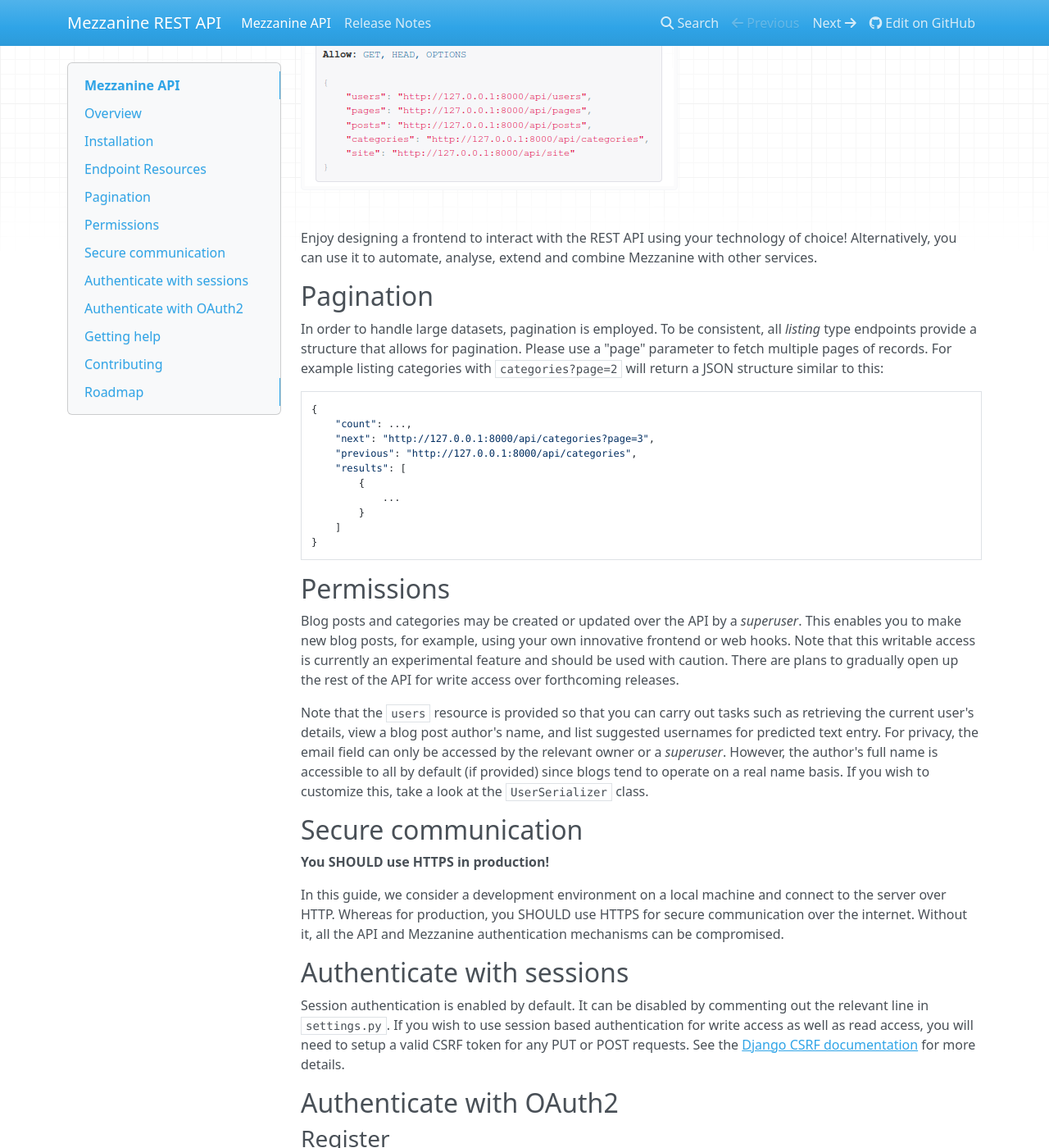
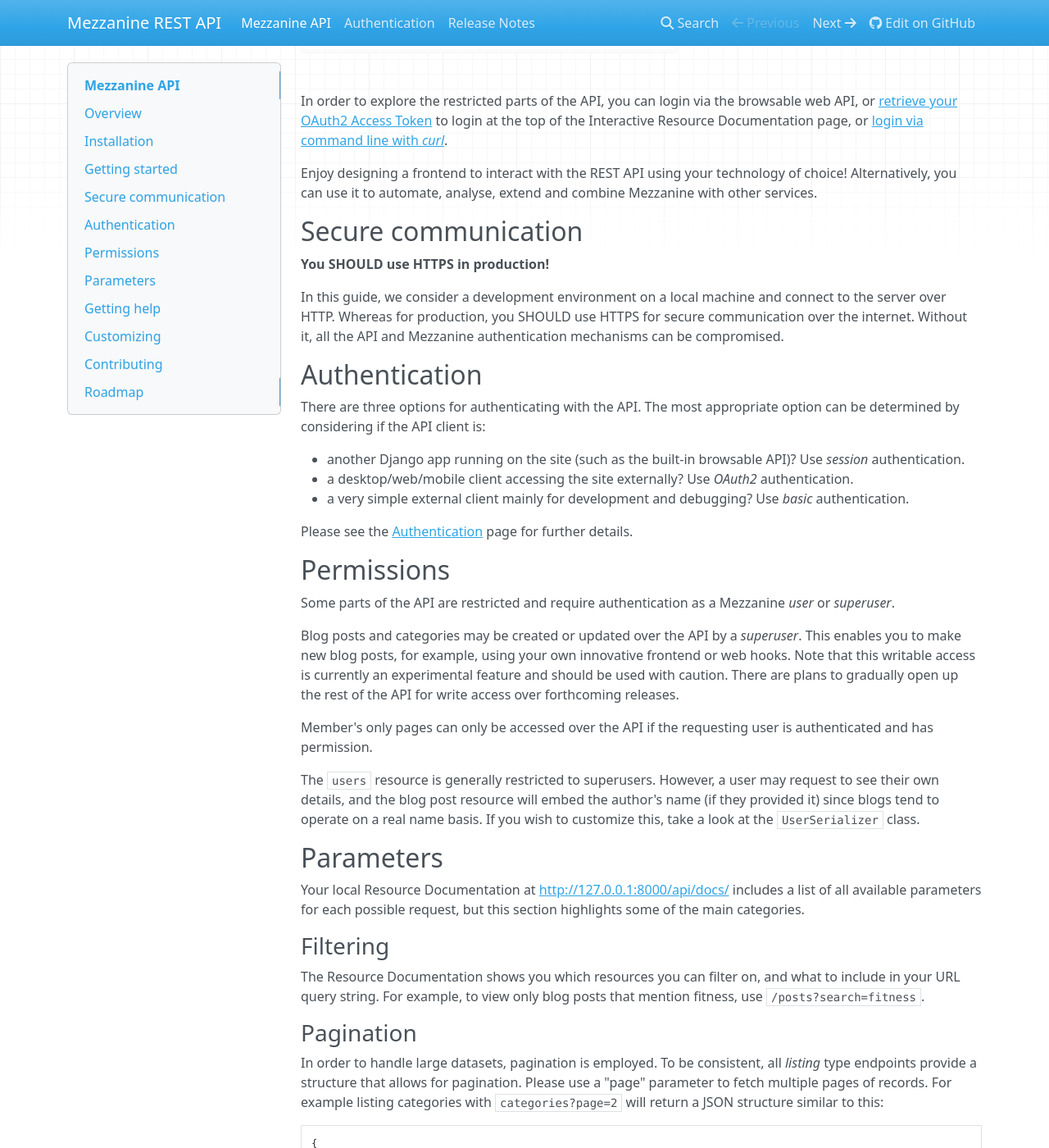
Before and after one commit to gcushen/mezzanine-api, an MkDocs documentation site: the page built from docs/index.md, in a window 1280 px wide and 1400 px high, scrolled down 3253 px. Shown: the whole window at 82% size. Built offline with MkDocs 1.6.1, drawn with Linux system fonts in a browser that asks for light colours; nearby versions of some CDN libraries; some of the changed text lies outside the part shown.

Commit message:
Update docs

```diff
--- /dev/null
+++ b/docs/authentication.md
@@ -0,0 +1,95 @@
+# Authentication
+
+There are three options for authenticating with the API. The most appropriate option can be determined by considering if the API client is:
+
+* another Django app running on the site (such as the built-in browsable API)? Use *session* authentication.
+* a desktop/web/mobile client accessing the site externally? Use *OAuth2* authentication.
+* a very simple external client mainly for development and debugging? Use *basic* authentication.
+
+In the following sections, we explore how these different approaches can be used. It is assumed that you have already created a superuser account in Mezzanine.
+
+## OAuth2 authentication
+
+OAuth2 is the industry standard for API authentication and should be used to handle external API clients.
+With OAuth authentication, users can login to the OAuth2 App Manager and generate access tokens to authorize clients to access the API on their behalf.
+This access can be revoked by users at any point, for example if the access token falls into the wrong hands.
+A fresh access token can then be easily generated if neccessary.
+
+### Creating an app
+
+Open up the local OAuth2 App Manager at [http://127.0.0.1:8000/api/oauth2/applications/register/](http://127.0.0.1:8000/api/oauth2/applications/register/) in your browser. (If you are using API version <= 0.3.0, you may experience a 404 error. To resolve this, add the line `LOGIN_URL = "/api/auth/login/"` to your `settings.py`.)
+
+OAuth2 provides *client types* and *grant types* for different API use cases. The client types consider whether a secret can be kept safe on the API client. They are defined as:
+
+* **Confidential** for server-side apps running on a web server
+* **Public** for JavaScript apps running in a web browser, desktop PC/laptop apps, or mobile apps
+
+And the available grant types are as follows:
+
+* **Authorization Code** for server-side apps
+* **Implicit** for browser-based or mobile apps
+* **Password** for logging in with a username and password
+* **Client credentials** for apps to access their own account, outside the context of any specific user
+
+Thus, for a mobile client app, we would choose the *Public* client type and the *Implicit* grant type.
+
+However, for this example, we consider a server-side app. Go ahead and register a new OAuth application. Just enter a reference name, choose `confidential` client type and
+`...password-based` authorization grant type:
+
+![OAuth Screenshot](img/oauth_register.png)
+
+### Receiving an Access Token
+
+Request your access token to use for API authentication:
+
+    $ curl -X POST -H "Accept: application/json; indent=4" \
+      -d "grant_type=password&username=<username>&password=<password>" -u"<client_id>:<client_secret>" \
+      http://localhost:8000/api/oauth2/token/
+
+For `client_id` and `client_secret`, copy and paste those that you were given in the previous step. The `username` and
+`password` are the credentials of the Mezzanine user you wish to login as. You will get a JSON response like:
+
+    {
+        "access_token": "**<your_access_token>**",
+         ...
+    }
+
+### Testing an app as client owner
+
+The following test should *fail* (i.e. no user listings shown) if you are not currently authenticated:
+
+    $ curl http://localhost:8000/api/users
+
+    {
+        "detail": "Authentication credentials were not provided."
+    }
+
+The following authenticated test should *succeed* and show you a list of users if you registered OAuth with a
+*superuser* account:
+
+    $ curl -H "Authorization: Bearer <your_access_token>" http://localhost:8000/api/users
+
+You can also test your access token by entering it at the top of your local interactive API Resource Documentation page at [http://127.0.0.1:8000/api/docs/](http://127.0.0.1:8000/api/docs/).
+
+## Basic authentication
+
+Due to the complexity of OAuth2 authentication, basic authentication can be useful during development.
+However, basic authentication requires trusting your sensitive credentials with API client applications and passing your username and password on every request, so it is strongly discouraged for production use.
+
+### Testing
+
+The following test should *fail* (i.e. no user listings shown) if you are not currently authenticated:
+
+    $ curl http://localhost:8000/api/users
+
+    {
+        "detail": "Authentication credentials were not provided."
+    }
+
+The following authenticated test should *succeed* and show you a list of users if you enter credentials of a Mezzanine *superuser* account:
+
+    $ curl --user '<your_username>:<your_password>' http://localhost:8000/api/users
+
+## Session authentication
+
+Session authentication is enabled primarily for the Browsable Web API. If you wish to use session based authentication for write access as well as read access, you will need to setup a valid CSRF token for any PUT or POST requests. See the [Django CSRF documentation](https://docs.djangoproject.com/en/dev/ref/csrf/#ajax) for more details.
--- a/docs/index.md
+++ b/docs/index.md
@@ -6,31 +6,20 @@
 
 ## Overview
 
-Mezzanine API is a **RESTful API** using **JSON** serialization and protected with **OAuth 2**. It is an extension
-for the [Mezzanine] content management platform, built using the [Django] framework. The API empowers developers to **automate,
-extend and combine Mezzanine with other services** such as mobile apps.
+Mezzanine API is a **RESTful web API** for the popular [Mezzanine] content management platform.
+It is built upon the [Django] framework, using **JSON** for serialization and **OAuth2** for secure authentication.
+The API empowers developers to **automate, extend and combine Mezzanine with other services** such as mobile apps.
 
----
+#### Access all the data your app needs
 
-**Mezzanine API is in development.**
+Intuitive REST API resources for posts, categories, comments, pages, users, and site/app metadata. Retrieving or updating data involves simply sending a HTTP request.
 
-Check back regularly here and on [PyPi]/[Github] for updates to the documentation and package, respectively.
+#### Industry standard security
 
-Tell us what you need from the API so we can prioritize improvements.
+OAuth2, the industry standard for API authentication, allows users to authorize and revoke access to third party
+applications without the need for those applications to request the user's confidential credentials.
 
----
-
-#### Access all the data your frontend needs
-
-REST API resources for posts, categories, comments, pages, users, and public site data.
-
-#### We care about security
-
-That's why OAuth2 is utilized for authentication, allowing users to authorize and revoke access to third party
-applications without the need for those applications to request the user's confidential credentials. Member's only
-pages can only be accessed over the API if the requesting user is authenticated and has permission.
-
-#### Filter and search results
+#### Filter and search website data
 Apply filters such as `posts?date_min=2015-01-01&category=2` or search `posts?search=fitness` to narrow down results.
 Results are paginated to handle large datasets.
 
@@ -88,103 +73,72 @@
 
         $ python manage.py runserver
 
+Remember to regularly check back here and on [PyPi]/[Github] for updates to the documentation and package, respectively. [Upgrade instructions and release notes](release-notes.md) are also available.
+
 ---
 
-
-## Endpoint Resources
+## Getting started
 
 The best way to learn about the API resources is via the interactive resource documentation which utilizes the popular [Swagger
-UI]. Open up [http://127.0.0.1:8000/api/docs/](http://127.0.0.1:8000/api/docs/) in your browser, and you'll see the
-interactive endpoint resource documentation being displayed (refer to above screenshot). Here you can easily test out the
+UI]. Open up [http://127.0.0.1:8000/api/docs/](http://127.0.0.1:8000/api/docs/) in your browser, and if installation was successfull, you'll see the
+interactive endpoint resource documentation (refer to above screenshot). Here you can easily test out the
 different kinds of endpoint, method, and query parameter whilst you are learning.
 
 Also, if you attempt to access the API itself directly in your browser, you will be shown a browsable web API:
 ![browsable api](img/browsable_api.png)
 
+In order to explore the restricted parts of the API, you can login via the browsable web API, or [retrieve your OAuth2 Access Token](authentication.md)
+to login at the top of the Interactive Resource Documentation page, or [login via command line with *curl*](authentication.md#basic-authentication).
+
 Enjoy designing a frontend to interact with the REST API using your technology of choice! Alternatively, you can use it
 to automate, analyse, extend and combine Mezzanine with other services.
 
-## Pagination
+## Secure communication
+**You SHOULD use HTTPS in production!**
+
+In this guide, we consider a development environment on a local machine and connect to the server over HTTP. Whereas for production, you SHOULD use HTTPS for secure communication over the internet. Without it, all the API and Mezzanine authentication mechanisms can be compromised.
+
+## Authentication
+There are three options for authenticating with the API. The most appropriate option can be determined by considering if the API client is:
+
+* another Django app running on the site (such as the built-in browsable API)? Use *session* authentication.
+* a desktop/web/mobile client accessing the site externally? Use *OAuth2* authentication.
+* a very simple external client mainly for development and debugging? Use *basic* authentication.
+
+Please see the [Authentication](authentication.md) page for further details.
+
+## Permissions
+Some parts of the API are restricted and require authentication as a Mezzanine *user* or *superuser*.
+
+Blog posts and categories may be created or updated over the API by a *superuser*. This enables you to make new blog posts, for
+example, using your own innovative frontend or web hooks. Note that this writable access is currently an experimental
+feature and should be used with caution. There are plans to gradually open up the rest of the API for write access over forthcoming releases.
+
+Member's only pages can only be accessed over the API if the requesting user is authenticated and has permission.
+
+The `users` resource is generally restricted to superusers. However, a user may request to see their own details, and the blog post resource will embed the author's name (if they provided it) since blogs tend to operate on a real name basis. If you wish to customize this, take a look
+at the `UserSerializer` class.
+
+## Parameters
+Your local Resource Documentation at [http://127.0.0.1:8000/api/docs/](http://127.0.0.1:8000/api/docs/) includes a list of all available parameters for each possible request, but this section highlights some of the main categories.
+
+### Filtering
+The Resource Documentation shows you which resources you can filter on, and what to include in your URL query string.
+For example, to view only blog posts that mention fitness, use `/posts?search=fitness`.
+
+### Pagination
 
 In order to handle large datasets, pagination is employed. To be consistent, all *listing* type endpoints
 provide a structure that allows for pagination. Please use a "page" parameter to fetch multiple pages of records. For
  example listing categories with `categories?page=2` will return a JSON structure similar to this:
 
     {
-        "count": ...,
+        "count": 30,
         "next": "http://127.0.0.1:8000/api/categories?page=3",
         "previous": "http://127.0.0.1:8000/api/categories",
-        "results": [
-            {
-                ...
-            }
-        ]
+        "results": [{ ... }]
     }
 
-## Permissions
-Blog posts and categories may be created or updated over the API by a *superuser*. This enables you to make new blog posts, for
-example, using your own innovative frontend or web hooks. Note that this writable access is currently an experimental
-feature and should be used with caution. There are plans to gradually open up the rest of the API for write access over forthcoming releases.
-
-Note that the `users` resource is provided so that you can carry out tasks such as retrieving the current user's
-details, view a blog post author's name, and list suggested usernames for predicted text entry. For privacy, the email
-field can only be accessed by the relevant owner or a *superuser*. However, the author's full name is accessible to all
-by default (if provided) since blogs tend to operate on a real name basis. If you wish to customize this, take a look
-at the `UserSerializer` class.
-
-## Secure communication
-**You SHOULD use HTTPS in production!**
-
-In this guide, we consider a development environment on a local machine and connect to the server over HTTP. Whereas for production, you SHOULD use HTTPS for secure communication over the internet. Without it, all the API and Mezzanine authentication mechanisms can be compromised.
-
-## Authenticate with sessions
-Session authentication is enabled by default. It can be disabled by commenting out the relevant line in `settings.py`. If you wish to use session based authentication for write access as well as read access, you will need to setup a valid CSRF token for any PUT or POST requests. See the [Django CSRF documentation](https://docs.djangoproject.com/en/dev/ref/csrf/#ajax) for more details.
-
-## Authenticate with OAuth2
-
-### Register
-
-Open up [http://127.0.0.1:8000/api/oauth2/applications/register/](http://127.0.0.1:8000/api/oauth2/applications/register/) in your browser. (If you are using API version <= 0.3.0, you may experience a 404 error. To resolve this, add the line `LOGIN_URL = "/api/auth/login/"` to your `settings.py`.)
-
-Go ahead and register a new OAuth application. Just enter a reference name, choose `confidential` client type and
-`...password-based` authorization grant type:
-
-![OAuth Screenshot](img/oauth_register.png)
-
-Request your access token to use for API authentication:
-
-    $ curl -X POST -H "Accept: application/json; indent=4" \
-      -d "grant_type=password&username=<username>&password=<password>" -u"<client_id>:<client_secret>" \
-      http://localhost:8000/api/oauth2/token/
-
-For `client_id` and `client_secret`, copy and paste those that you were given in the previous step. The `username` and
-`password` are the credentials of the Mezzanine user you wish to login as. You will get a JSON response like:
-
-    {
-        "access_token": "<your_access_token>",
-        "token_type": "Bearer",
-        "expires_in": 36000,
-        "refresh_token": "<your_refresh_token>",
-        "scope": "read write groups"
-    }
-
-### Test
-
-The following test should *fail* (i.e. no user listings shown) if you are not currently authenticated:
-
-    $ curl http://localhost:8000/api/users
-
-    {
-        "detail": "Authentication credentials were not provided."
-    }
-
-The following authenticated test should *succeed* and show you a list of users if you registered OAuth with a
-*superuser* account:
-
-    $ curl -H "Authorization: Bearer <your_access_token>" http://localhost:8000/api/users
-
-You can also test your access token by entering it at the top of your interactive
-[API Resource Documentation](http://127.0.0.1:8000/api/docs/) page.
 
 ## Getting help
 If you have questions about the API, consider leaving a message in our [Gitter chat room] or using the general [Mezzanine discussion group].
@@ -192,17 +146,23 @@
 Otherwise, if you think you have found a bug, please use [GitHub issues] and include the steps necessary to reproduce
  it.
 
+## Customizing
+The API is designed to be as easy as possible to customize by leveraging the [Django Rest Framework], which has a large active community.
+
 ## Contributing
 Mezzanine API is an open source project managed using the Git version control system. The repository is hosted
 on [GitHub], so contributing is as easy as forking the project and committing back your enhancements.
 
 ## Roadmap
-* Refinement
+We're always working to improve the Mezzanine REST API. Check out the list below of planned enhancements for future releases, in no particular order. Tell us what you need from the API via [Twitter] or our [Gitter chat room] so we can prioritize improvements.
+
+* Refinement of code and API resources
 * Gradual roll-out of writeable API access
 * More tests
 * Further documentation
 * Example API client
 
+[Twitter]: https://twitter.com/GeorgeCushen
 [Python]: https://www.python.org/
 [Mezzanine]: http://mezzanine.jupo.org/
 [Django]: http://djangoproject.com/
```
Also changed, not shown: other parts of docs/index.md (+0 -4 lines).
